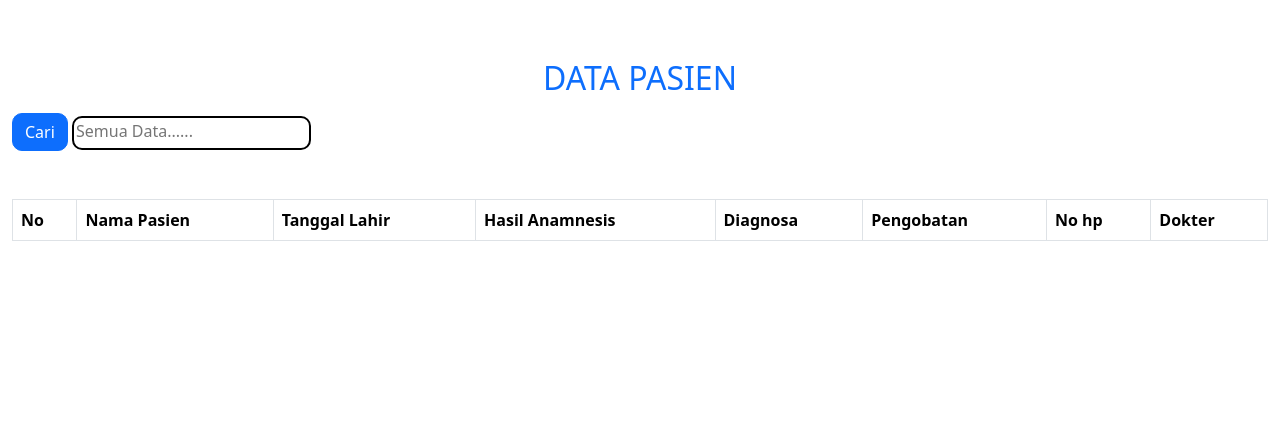
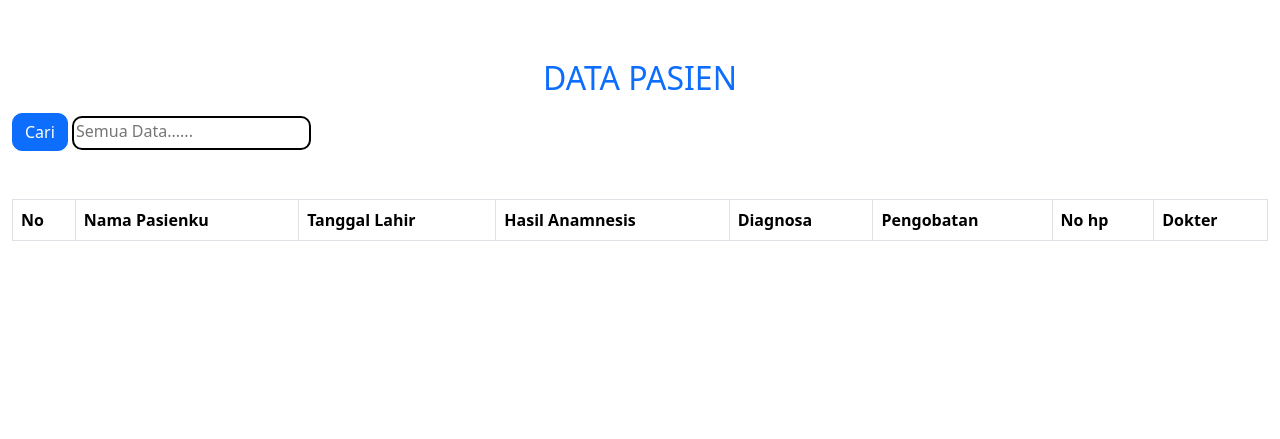
Before and after one commit to AndiGulo/hospital, a PHP site: page /datapasien.php in a window 1280 px wide. Shown: the part 147-586 px from the top of the page. Run offline with PHP 8.4, Linux system fonts and the light colour scheme; data that the repository does not hold is empty; some libraries are stand-ins or nearby versions.

Commit message:
Update datapasien.php

```diff
--- a/html/datapasien.php
+++ b/html/datapasien.php
@@ -71,7 +71,7 @@ require 'config.php' ?>
   <thead>
     <tr class="text">
       <th scope="col">No</th>
-      <th scope="col">Nama Pasien</th>
+      <th scope="col">Nama Pasienku</th>
       <th scope="col">Tanggal Lahir</th>
       <th scope="col">Hasil Anamnesis</th>
       <th scope="col">Diagnosa</th>
```
